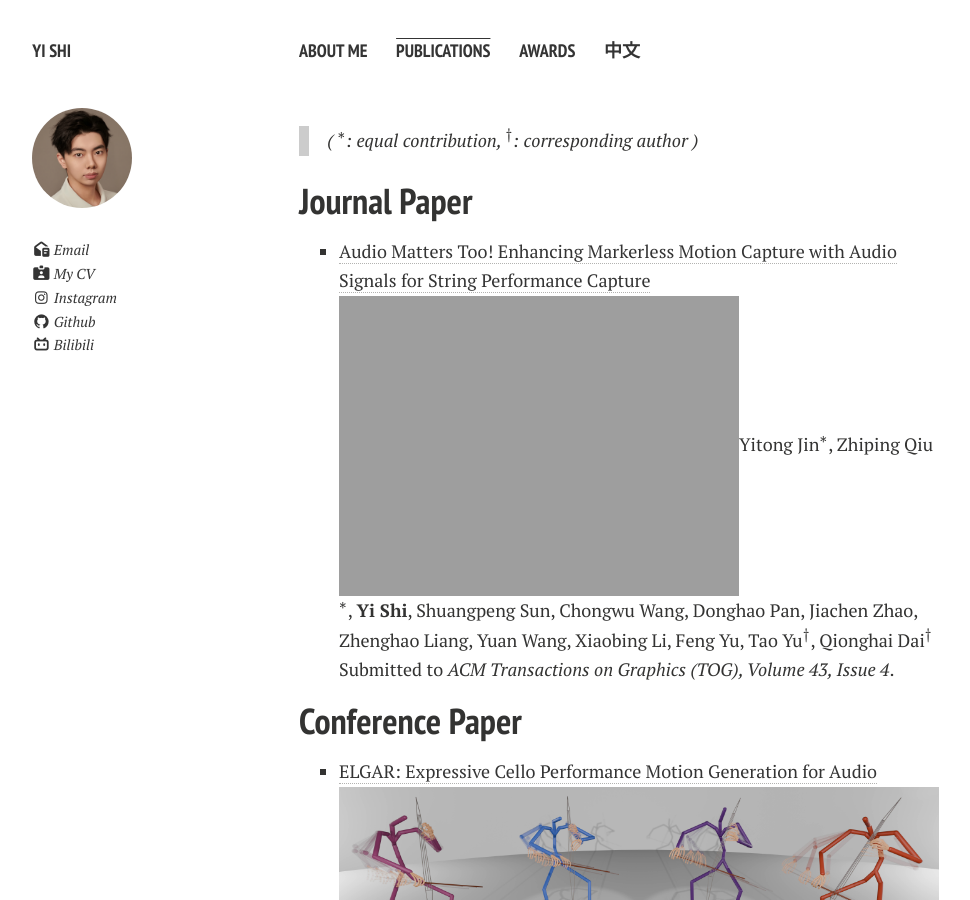
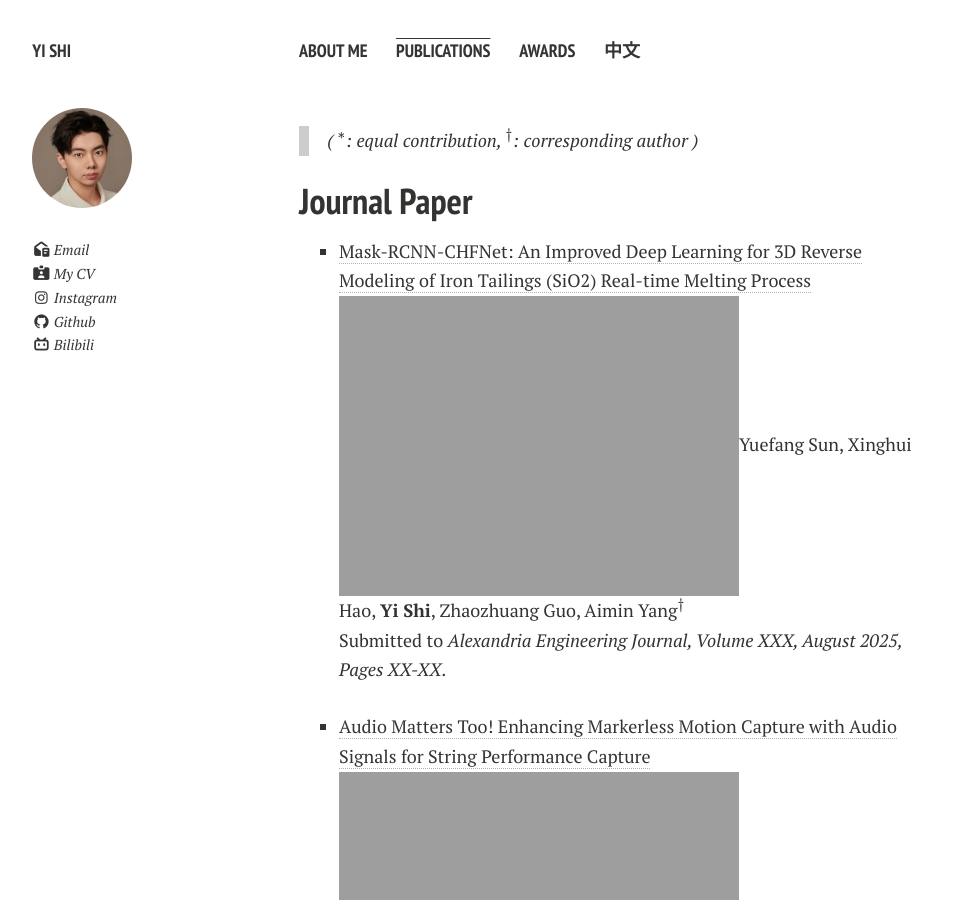
Before and after one commit to shiyi099/homepage, a Jekyll site: the page built from publications.md, in a window 1280 px wide and 900 px high. Shown: the whole window, without its empty margins (21-991 px from the left). Built offline with Jekyll 4.4.1, drawn with Linux system fonts in a browser that asks for light colours; nearby versions of some CDN libraries; comment, search, counter and statistics services are not loaded; a style sheet for code colours, icons or effects is not loaded.

Commit message:
Update publications.md

```diff
--- a/publications.md
+++ b/publications.md
@@ -7,6 +7,8 @@ title: Publications
 > ( $^\ast$: equal contribution,  $^\dag$: corresponding author )
 
 ## Journal Paper
+
+- [Mask-RCNN-CHFNet: An Improved Deep Learning for 3D Reverse Modeling of Iron Tailings (SiO2) Real-time Melting Process](https://pdf.sciencedirectassets.com/270704/1-s2.0-S1110016824X00204/1-s2.0-S1110016824009578/main.pdf)<br><img title="" src="https://shiyi099.github.io/homepage/images/publications/Mask-RCNN-CHFNet.jpg" alt="" data-align="inline">Yuefang Sun, Xinghui Hao, **Yi Shi**, Zhaozhuang Guo, Aimin Yang$^\dag$<br>Submitted to *Alexandria Engineering Journal, Volume XXX, August 2025, Pages XX-XX*.<br>
 
 - [Audio Matters Too! Enhancing Markerless Motion Capture with Audio Signals for String Performance Capture](https://dl.acm.org/doi/abs/10.1145/3658235)<br><img title="" src="https://shiyi099.github.io/homepage/images/publications/SPD.jpg" alt="" data-align="inline">Yitong Jin$^\ast$, Zhiping Qiu$^\ast$, **Yi Shi**, Shuangpeng Sun, Chongwu Wang, Donghao Pan, Jiachen Zhao, Zhenghao Liang, Yuan Wang, Xiaobing Li, Feng Yu, Tao Yu$^\dag$, Qionghai Dai$^\dag$<br>Submitted to *ACM Transactions on Graphics (TOG), Volume 43, Issue 4*.<br>
 
```
